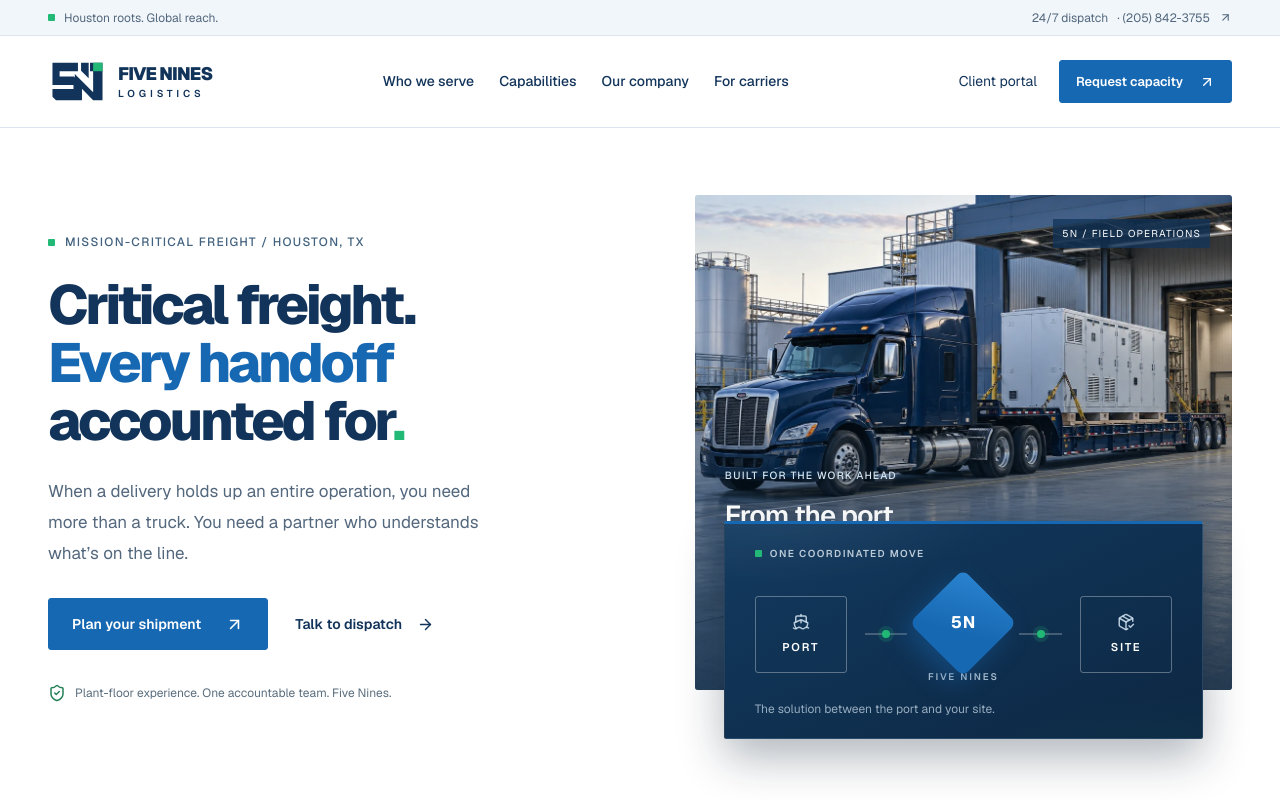
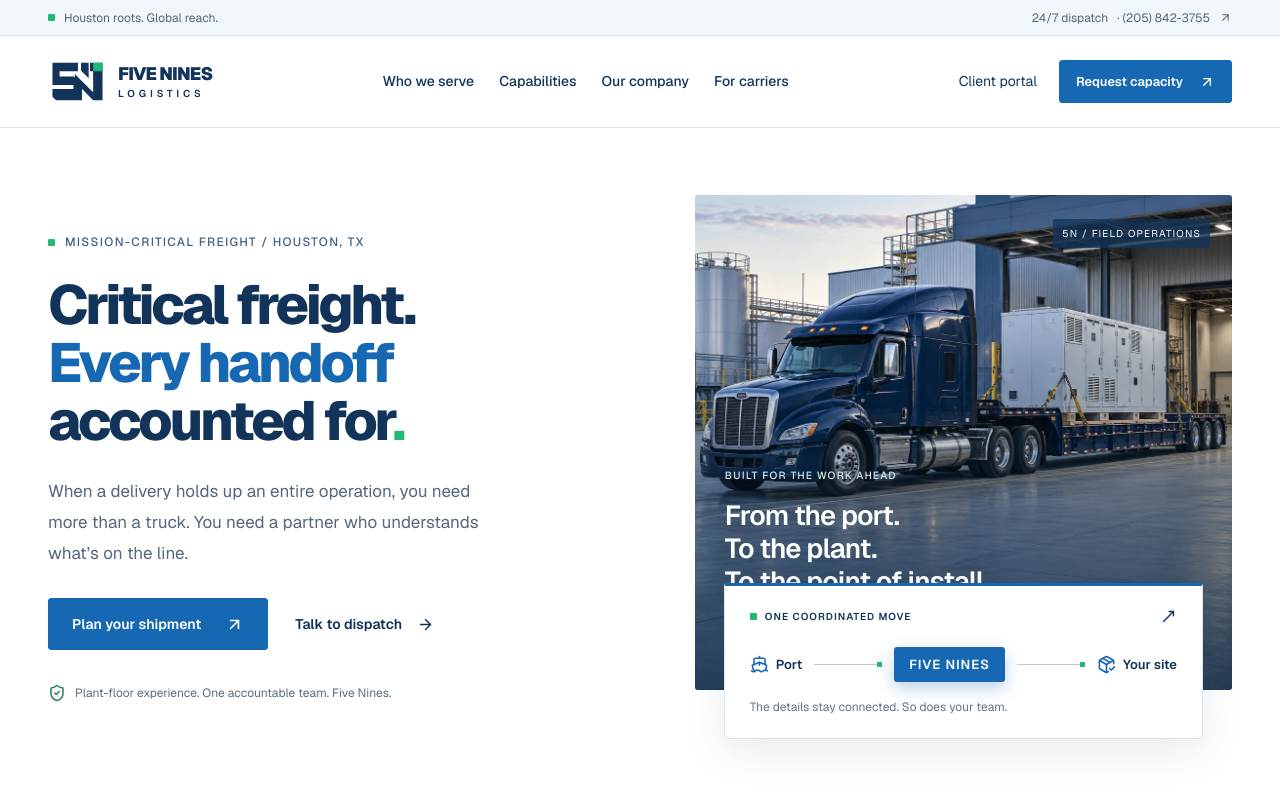
Before and after one commit to Csturma12/fivenineslogistics, a Next.js app: page / in a window 1280 px wide. Shown: the top 800 px of the page. Built offline with nearby package versions, Linux system fonts and the light colour scheme.

Commit message:
Restore hero handoff card, swap center to Five Nines box

```diff
--- a/app/page.tsx
+++ b/app/page.tsx
@@ -12,6 +12,7 @@ import {
   PackageCheck,
   Clock3,
   ShieldCheck,
+  MoveUpRight,
 } from "lucide-react";
 import { SiteHeader } from "@/components/site-header";
 import { SiteFooter } from "@/components/site-footer";
@@ -120,38 +121,26 @@ export default function Page() {
               </div>
               <span className="photo-index">5N / FIELD OPERATIONS</span>
             </div>
-            <div className="brand-flow">
-              <div className="brand-flow-head">
+            <div className="handoff-card">
+              <div className="handoff-title">
                 <span className="brand-node" aria-hidden="true" />
                 <span>ONE COORDINATED MOVE</span>
+                <MoveUpRight size={17} aria-hidden="true" />
               </div>
-              <div
-                className="brand-flow-diagram"
-                role="img"
-                aria-label="Five Nines connects the port to your site as one coordinated move"
-              >
-                <div className="flow-endpoint">
-                  <Ship size={18} aria-hidden="true" />
-                  <span>PORT</span>
-                </div>
-                <span className="flow-wire" aria-hidden="true">
-                  <i />
+              <div className="handoff-track">
+                <span>
+                  <Ship size={19} aria-hidden="true" />
+                  Port
                 </span>
-                <div className="flow-core">
-                  <div className="flow-diamond" aria-hidden="true">
-                    <span>5N</span>
-                  </div>
-                  <span className="flow-core-label">Five Nines</span>
-                </div>
-                <span className="flow-wire" aria-hidden="true">
-                  <i />
+                <i />
+                <span className="handoff-core">Five Nines</span>
+                <i />
+                <span>
+                  <PackageCheck size={19} aria-hidden="true" />
+                  Your site
                 </span>
-                <div className="flow-endpoint">
-                  <PackageCheck size={18} aria-hidden="true" />
-                  <span>SITE</span>
-                </div>
               </div>
-              <p>The solution between the port and your site.</p>
+              <p>The details stay connected. So does your team.</p>
             </div>
           </div>
         </section>
--- a/app/redesign.css
+++ b/app/redesign.css
@@ -324,142 +324,78 @@ button:focus-visible {
   background: rgb(18 52 90 / 75%);
   padding: 7px 9px;
 }
-.brand-flow {
+.handoff-card {
   position: absolute;
   bottom: 0;
   left: 29px;
   right: 29px;
-  background: linear-gradient(155deg, #123a5f 0%, #0d2743 100%);
-  box-shadow: 0 18px 46px rgb(9 27 47 / 32%);
-  padding: 22px clamp(18px, 3vw, 30px) 20px;
-  border: 1px solid rgb(255 255 255 / 10%);
-  border-top: 3px solid var(--blue);
+  background: #fff;
+  box-shadow: 0 12px 42px rgb(18 52 90 / 10%);
+  padding: 22px 25px;
+  border: 1px solid var(--line);
+  border-top: 3px solid #1768b2;
   border-radius: 2px;
-  overflow: hidden;
 }
-/* faint routed lines behind the flow, echoing the reference panel */
-.brand-flow::before {
-  content: "";
-  position: absolute;
-  inset: 0;
-  background:
-    radial-gradient(
-      120% 90% at 8% -10%,
-      rgb(255 255 255 / 7%) 0%,
-      transparent 42%
-    ),
-    radial-gradient(
-      120% 90% at 100% 120%,
-      rgb(33 185 117 / 9%) 0%,
-      transparent 45%
-    );
-  pointer-events: none;
-}
-.brand-flow-head {
-  position: relative;
+.handoff-title {
   display: flex;
   align-items: center;
   gap: 8px;
   font-family: var(--font-mono);
   font-size: 0.625rem;
   font-weight: 600;
-  letter-spacing: 0.14em;
-  color: rgb(233 242 250 / 78%);
+  letter-spacing: 0.1em;
 }
-.brand-flow-diagram {
-  position: relative;
+.handoff-title > svg {
+  margin-left: auto;
+}
+.handoff-track {
   display: flex;
   align-items: center;
-  gap: clamp(8px, 2vw, 18px);
-  margin: 24px 0 16px;
+  gap: 12px;
+  margin: 22px 0 16px;
 }
-.flow-endpoint {
+.handoff-track > span {
   display: flex;
-  flex-direction: column;
   align-items: center;
-  gap: 8px;
-  flex: 0 0 auto;
-  width: clamp(74px, 22%, 104px);
-  padding: 16px 10px;
-  border: 1px solid rgb(255 255 255 / 32%);
-  border-radius: 3px;
-  color: #fff;
+  gap: 7px;
+  font-size: 0.8125rem;
+  font-weight: 600;
+  white-space: nowrap;
 }
-.flow-endpoint > svg {
-  color: rgb(210 227 240 / 85%);
+.handoff-track > span > svg {
+  color: var(--blue);
 }
-.flow-endpoint > span {
-  font-family: var(--font-mono);
-  font-size: 0.7rem;
-  font-weight: 600;
-  letter-spacing: 0.16em;
+.handoff-track > i {
+  height: 1px;
+  flex: 1;
+  background: #bdccd9;
+  position: relative;
 }
-.flow-wire {
-  position: relative;
-  flex: 1 1 auto;
-  height: 2px;
-}
-.flow-wire > i {
-  position: absolute;
-  inset: 0;
-  background: rgb(255 255 255 / 22%);
-}
-.flow-wire::after {
+.handoff-track > i:after {
   content: "";
   position: absolute;
-  top: 50%;
-  left: 50%;
-  width: 8px;
-  height: 8px;
-  border-radius: 50%;
-  background: var(--signal);
-  transform: translate(-50%, -50%);
-  box-shadow: 0 0 0 4px rgb(33 185 117 / 18%);
+  right: 0;
+  top: -2px;
+  width: 5px;
+  height: 5px;
+  background: #21b975;
 }
-.flow-core {
-  display: flex;
-  flex-direction: column;
-  align-items: center;
-  gap: 9px;
-  flex: 0 0 auto;
+/* center node: Five Nines as the solution between port and site */
+.handoff-core {
+  padding: 8px 15px;
+  background: var(--blue);
+  color: #fff;
+  border-radius: 3px;
+  font-family: var(--font-mono);
+  font-size: 0.75rem;
+  font-weight: 700;
+  letter-spacing: 0.08em;
+  text-transform: uppercase;
+  box-shadow: 0 6px 16px rgb(23 104 178 / 30%);
 }
-.flow-diamond {
-  position: relative;
-  z-index: 0;
-  display: grid;
-  place-items: center;
-  width: clamp(58px, 15vw, 76px);
-  height: clamp(58px, 15vw, 76px);
-}
-.flow-diamond::before {
-  content: "";
-  position: absolute;
-  inset: 0;
-  z-index: -1;
-  background: linear-gradient(150deg, #2a83cf 0%, var(--blue) 60%);
-  border-radius: 8px;
-  transform: rotate(45deg);
-  box-shadow: 0 12px 26px rgb(23 104 178 / 42%);
-}
-.flow-diamond > span {
-  font-family: var(--font-mono);
-  font-size: 1.05rem;
-  font-weight: 700;
-  letter-spacing: 0.04em;
-  color: #fff;
-}
-.flow-core-label {
-  font-family: var(--font-mono);
-  font-size: 0.6rem;
-  font-weight: 600;
-  letter-spacing: 0.2em;
-  text-transform: uppercase;
-  color: rgb(210 227 240 / 78%);
-}
-.brand-flow > p {
-  position: relative;
+.handoff-card > p {
   font-size: 0.75rem;
-  color: rgb(210 227 240 / 70%);
+  color: #627489;
 }
 .operating-strip {
   border-block: 1px solid #cadff1;
```
